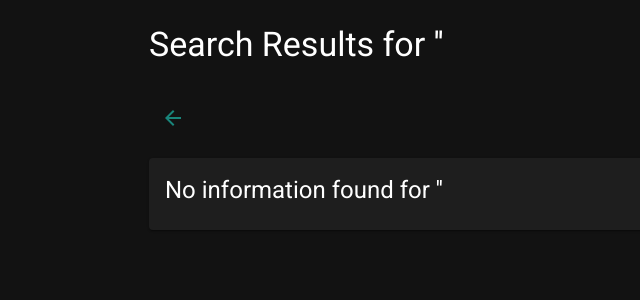
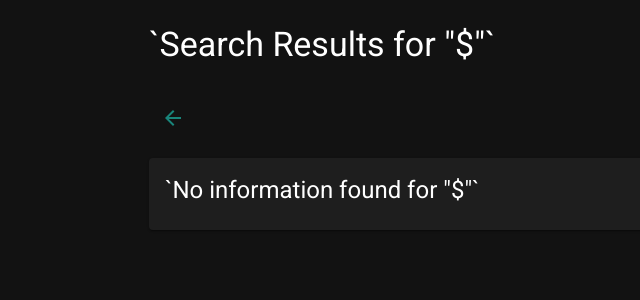
Before and after one commit to Herbert37/nextjs-search-filter-app, a Next.js app: page /item in a window 1280 px wide. Shown: the top 300 px of the page, without its empty margins (65-705 px from the left). Built offline with nearby package versions, Linux system fonts and the light colour scheme.

Commit message:
Formating code

```diff
--- a/src/pages/item/index.jsx
+++ b/src/pages/item/index.jsx
@@ -47,7 +47,7 @@ export default function Item() {
         <Grid item xs={12} spacing={2}>
           <br></br>
           <Typography variant='h4' color={'text.primary'} gutterBottom>
-            Search Results for '{search}'
+          `Search Results for "${search}"`
           </Typography>
         </Grid>
         <Grid item xs={12} spacing={2}>
@@ -63,7 +63,7 @@ export default function Item() {
             <Card>
               <CardContent>
                 <Typography variant='h5' component='div'>
-                  No information found for '{search}'
+                `No information found for "${search}"`
                 </Typography>
               </CardContent>
             </Card>
```
